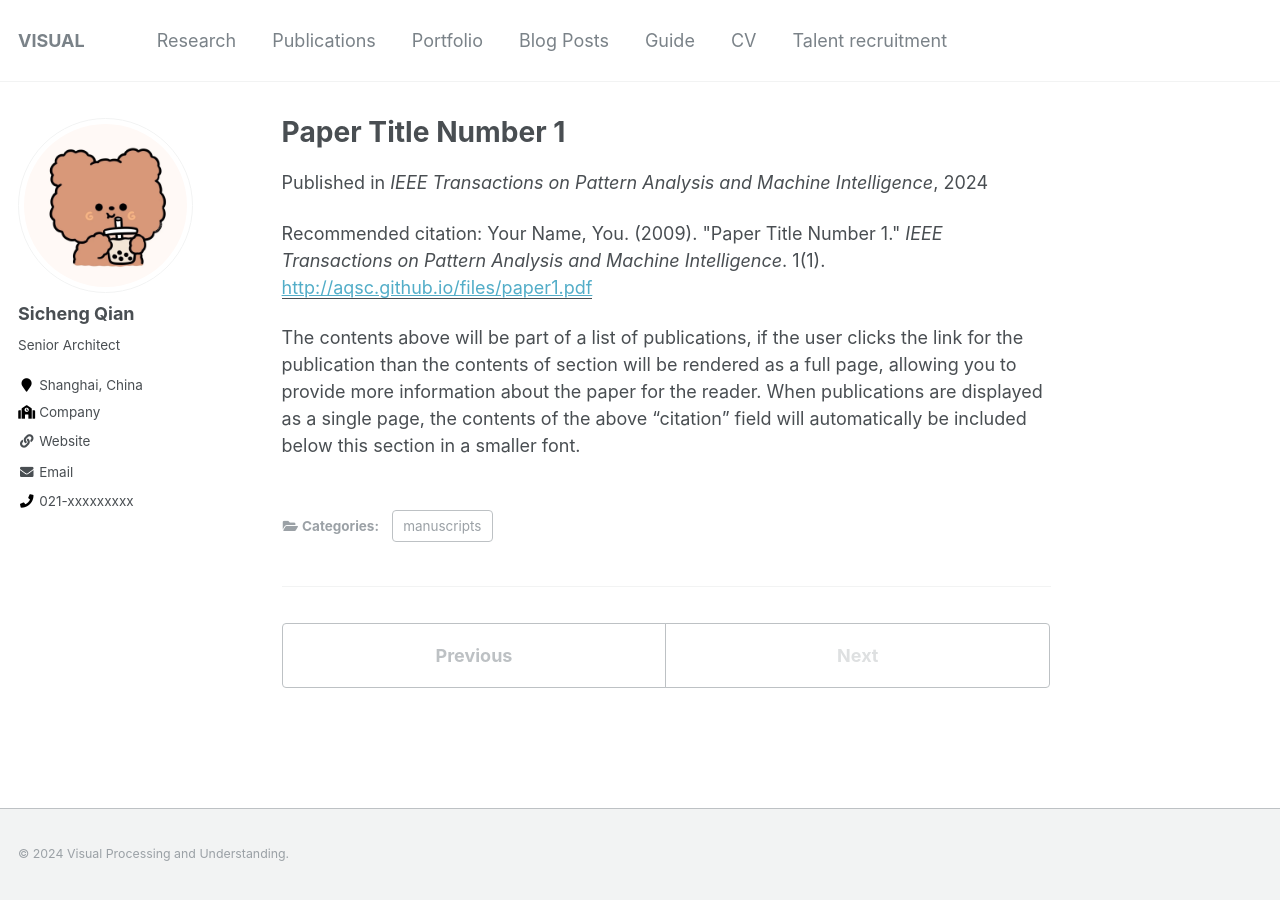
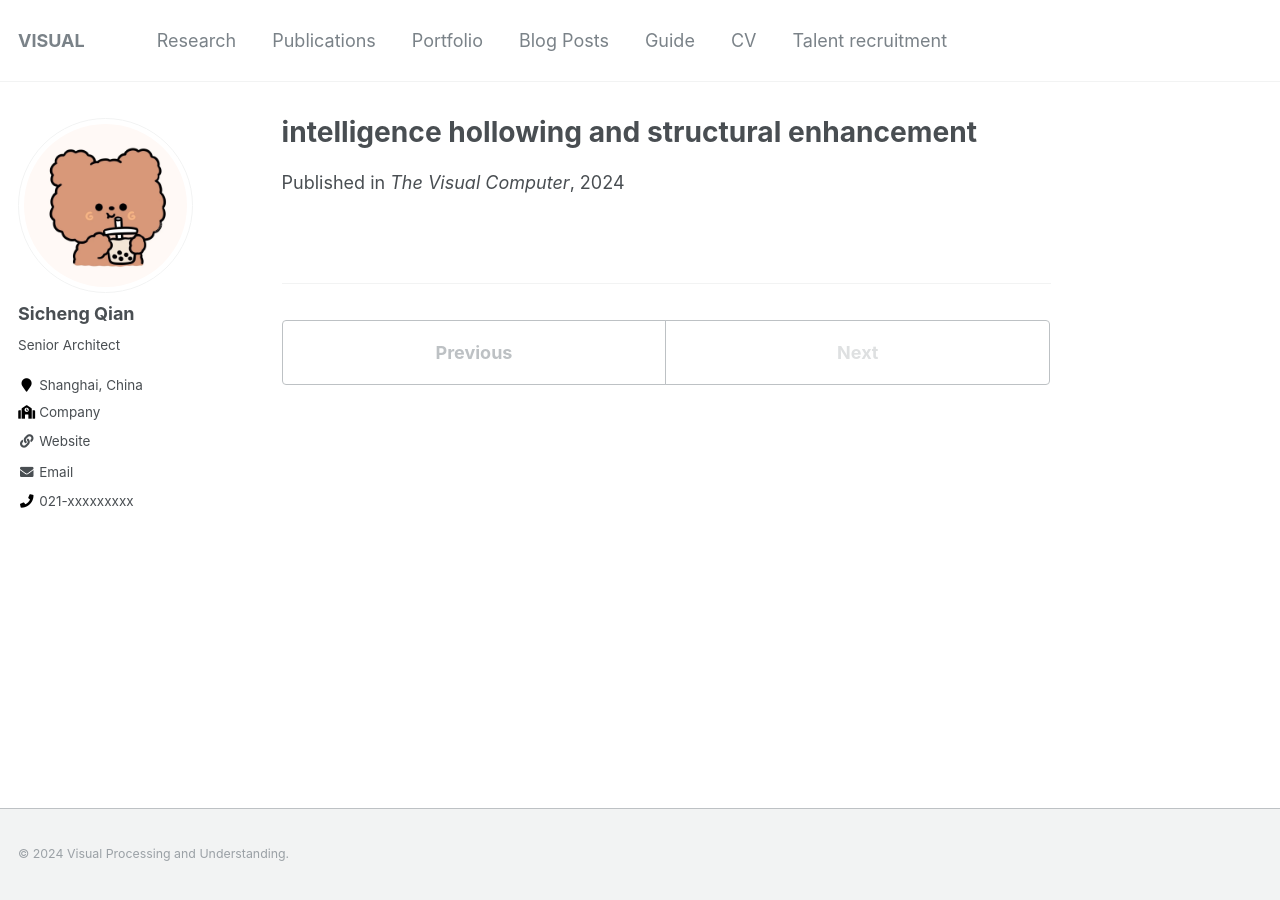
Before and after one commit to aqsc/aqsc.github.io, a Jekyll site: the page built from _publications/j_1.md, in a window 1280 px wide. Built offline with Jekyll 4.4.1, drawn with Linux system fonts in a browser that asks for light colours.

Commit message:
Update j_1.md

```diff
--- a/_publications/j_1.md
+++ b/_publications/j_1.md
@@ -1,14 +1,14 @@
 ---
-title: "Paper Title Number 1"
+title: intelligence hollowing and structural enhancement
 collection: publications
-category: manuscripts
-permalink: /publication/2009-10-01-paper-title-number-1
-excerpt: 'This paper is about the number 1. The number 2 is left for future work.'
-date: 2024-06-01
-venue: 'IEEE Transactions on Pattern Analysis and Machine Intelligence'
-slidesurl: 'http://aqsc.github.io/files/slides1.pdf'
-paperurl: 'http://aqsc.github.io/files/paper1.pdf'
-citation: 'Your Name, You. (2009). &quot;Paper Title Number 1.&quot; <i>IEEE Transactions on Pattern Analysis and Machine Intelligence</i>. 1(1).'
+permalink: /publication/conference/2
+authors: <b>Sicheng Qian</b>, xxx, xxx, xxx
+date: 2024-05-16
+venue: The Visual Computer
+pubtype: 'conference'
+pdf: https://doi.org/10.1007/s00371-017-1386-5
 ---
 
-The contents above will be part of a list of publications, if the user clicks the link for the publication than the contents of section will be rendered as a full page, allowing you to provide more information about the paper for the reader. When publications are displayed as a single page, the contents of the above "citation" field will automatically be included below this section in a smaller font.
+<!-- paperurl: 'http://academicpages.github.io/files/paper1.pdf'
+citation: 'Your Name, You. (2009). &quot;Paper Title Number 1.&quot; <i>Journal 1</i>. 1(1).' -->
+<!-- [Download paper here](http://academicpages.github.io/files/paper1.pdf) -->
```
